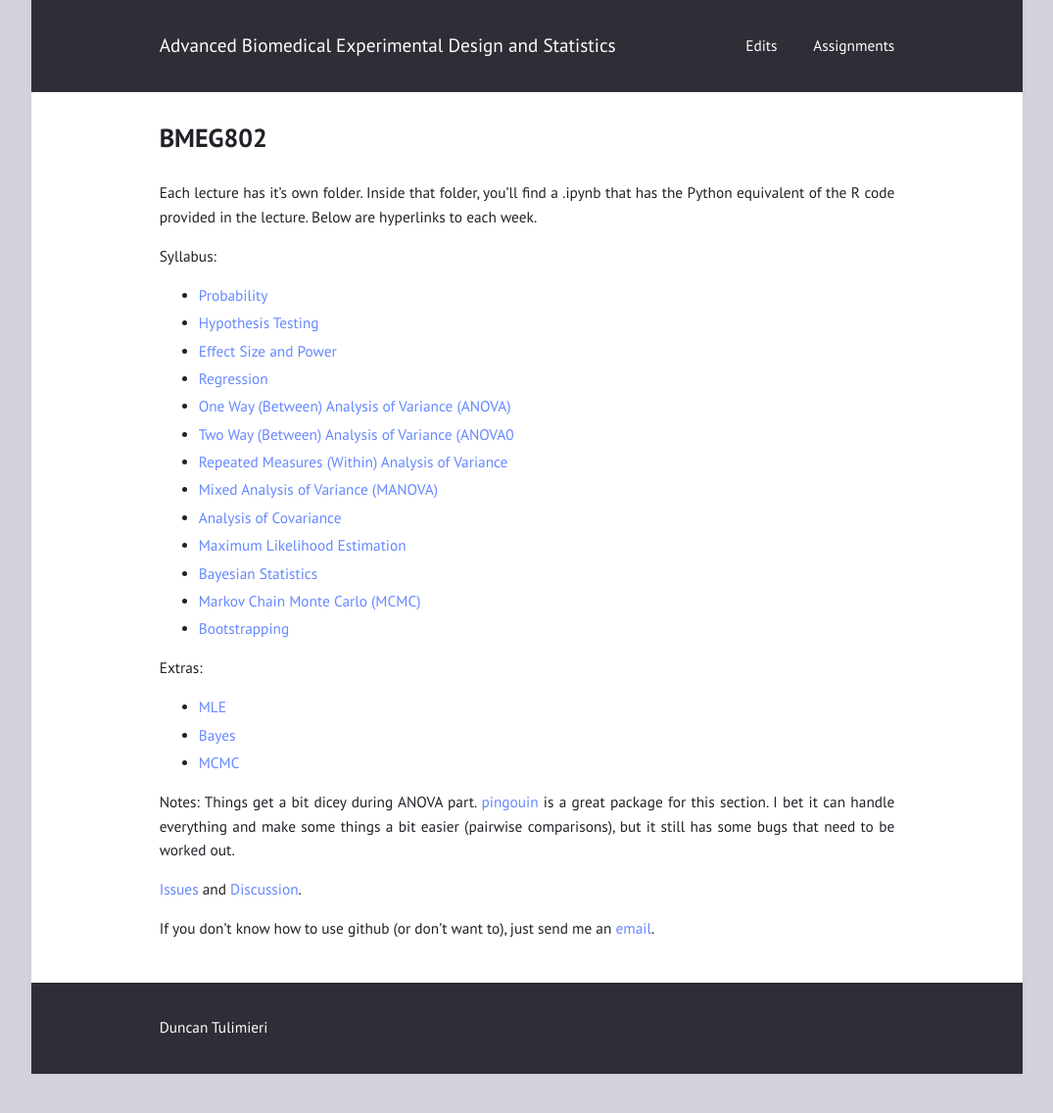
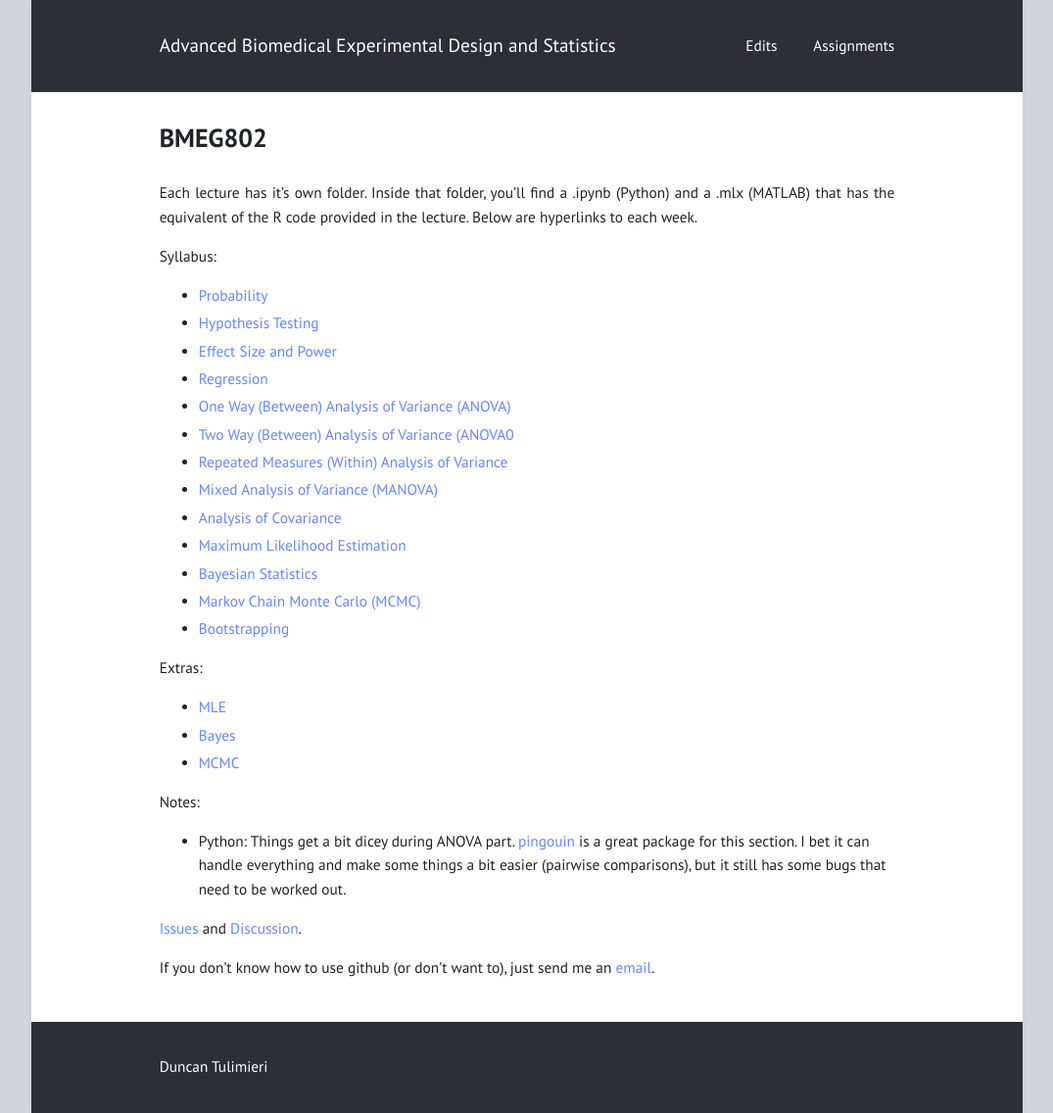
Before and after one commit to tulimid1/Advanced-Biomedical-Experimental-Design-and-Statistics, a Jekyll site: the page built from index.md, in a window 1280 px wide. Shown: the whole page at 98% size, without its empty margins (102-1177 px from the left). Built offline with Jekyll 4.4.1, drawn with Linux system fonts in a browser that asks for light colours; before the commit the page ends 1096 px from its top, so only the background shows below that; some of the changed lines change nothing that is shown.

Commit message:
Update index.md

```diff
--- a/index.md
+++ b/index.md
@@ -3,30 +3,31 @@ title: "BMEG802"
 layout: post
 ---
 
-Each lecture has it's own folder. Inside that folder, you'll find a .ipynb that has the Python equivalent of the R code provided in the lecture. Below are hyperlinks to each week.
+Each lecture has it's own folder. Inside that folder, you'll find a .ipynb (Python) and a .mlx (MATLAB) that has the equivalent of the R code provided in the lecture. Below are hyperlinks to each week.
 
 Syllabus:
 
-* [Probability](https://github.com/tulimid1/Advanced-Biomedical-Experimental-Design-and-Statistics/blob/main/Probability/Probability.ipynb)
-* [Hypothesis Testing](https://github.com/tulimid1/Advanced-Biomedical-Experimental-Design-and-Statistics/blob/main/Hypothesis%20Testing/HypothesisTesting.ipynb)
-* [Effect Size and Power](https://github.com/tulimid1/Advanced-Biomedical-Experimental-Design-and-Statistics/blob/main/Effect%20Size%20and%20Power/EffectSizeAndPower.ipynb)
-* [Regression](https://github.com/tulimid1/Advanced-Biomedical-Experimental-Design-and-Statistics/blob/main/Regression/Regression.ipynb)
-* [One Way (Between) Analysis of Variance (ANOVA)](https://github.com/tulimid1/Advanced-Biomedical-Experimental-Design-and-Statistics/blob/main/One%20Way%20(Between)%20Analysis%20of%20Variance%20(ANOVA)/OneWay_Between_AnalysisofVariance_ANOVA.ipynb)
-* [Two Way (Between) Analysis of Variance (ANOVA0](https://github.com/tulimid1/Advanced-Biomedical-Experimental-Design-and-Statistics/blob/main/Two%20Way%20(Between)%20Analysis%20of%20Variance%20(ANOVA)/TwoWay_Betwee_AnalysisofVariance_ANOVA.ipynb)
-* [Repeated Measures (Within) Analysis of Variance](https://github.com/tulimid1/Advanced-Biomedical-Experimental-Design-and-Statistics/blob/main/Repeated%20Measures%20(Within)%20Analysis%20of%20Variance%20(ANOVA)/RepeatedMeasures_Within_AnalysisofVariance_ANOVA.ipynb)
-* [Mixed Analysis of Variance (MANOVA)](https://github.com/tulimid1/Advanced-Biomedical-Experimental-Design-and-Statistics/blob/main/Mixed%20Analysis%20of%20Variance%20(MANOVA)/MixedAnalysisofVariance_MANOVA.ipynb)
-* [Analysis of Covariance](https://github.com/tulimid1/Advanced-Biomedical-Experimental-Design-and-Statistics/blob/main/Analysis%20of%20Covariance%20(ANCOVA)/AnalysisofCovariance_ANCOVA.ipynb)
-* [Maximum Likelihood Estimation](https://github.com/tulimid1/Advanced-Biomedical-Experimental-Design-and-Statistics/blob/main/Maximum%20LIkelihood%20Estimation/MaximumLikelihoodEstimation.ipynb)
-* [Bayesian Statistics](https://github.com/tulimid1/Advanced-Biomedical-Experimental-Design-and-Statistics/blob/main/Bayesian%20Statistics/BayesianStatistics.ipynb)
-* [Markov Chain Monte Carlo (MCMC)](https://github.com/tulimid1/Advanced-Biomedical-Experimental-Design-and-Statistics/blob/main/Markov%20Chain%20Monte%20Carlo%20(MCMC)/MarkovChainMonteCarlo_MCMC.ipynb)
-* [Bootstrapping](https://github.com/tulimid1/Advanced-Biomedical-Experimental-Design-and-Statistics/blob/main/Bootstrapping/Bootstrapping.ipynb)
+* [Probability](https://github.com/tulimid1/Advanced-Biomedical-Experimental-Design-and-Statistics/blob/main/Probability)
+* [Hypothesis Testing](https://github.com/tulimid1/Advanced-Biomedical-Experimental-Design-and-Statistics/blob/main/Hypothesis%20Testing)
+* [Effect Size and Power](https://github.com/tulimid1/Advanced-Biomedical-Experimental-Design-and-Statistics/blob/main/Effect%20Size%20and%20Power)
+* [Regression](https://github.com/tulimid1/Advanced-Biomedical-Experimental-Design-and-Statistics/blob/main/Regression)
+* [One Way (Between) Analysis of Variance (ANOVA)](https://github.com/tulimid1/Advanced-Biomedical-Experimental-Design-and-Statistics/blob/main/One%20Way%20(Between)%20Analysis%20of%20Variance%20(ANOVA))
+* [Two Way (Between) Analysis of Variance (ANOVA0](https://github.com/tulimid1/Advanced-Biomedical-Experimental-Design-and-Statistics/blob/main/Two%20Way%20(Between)%20Analysis%20of%20Variance%20(ANOVA))
+* [Repeated Measures (Within) Analysis of Variance](https://github.com/tulimid1/Advanced-Biomedical-Experimental-Design-and-Statistics/blob/main/Repeated%20Measures%20(Within)%20Analysis%20of%20Variance%20(ANOVA))
+* [Mixed Analysis of Variance (MANOVA)](https://github.com/tulimid1/Advanced-Biomedical-Experimental-Design-and-Statistics/blob/main/Mixed%20Analysis%20of%20Variance%20(MANOVA))
+* [Analysis of Covariance](https://github.com/tulimid1/Advanced-Biomedical-Experimental-Design-and-Statistics/blob/main/Analysis%20of%20Covariance%20(ANCOVA))
+* [Maximum Likelihood Estimation](https://github.com/tulimid1/Advanced-Biomedical-Experimental-Design-and-Statistics/blob/main/Maximum%20LIkelihood%20Estimatio)
+* [Bayesian Statistics](https://github.com/tulimid1/Advanced-Biomedical-Experimental-Design-and-Statistics/blob/main/Bayesian%20Statistics)
+* [Markov Chain Monte Carlo (MCMC)](https://github.com/tulimid1/Advanced-Biomedical-Experimental-Design-and-Statistics/blob/main/Markov%20Chain%20Monte%20Carlo%20(MCMC))
+* [Bootstrapping](https://github.com/tulimid1/Advanced-Biomedical-Experimental-Design-and-Statistics/blob/main/Bootstrapping)
 
 Extras:
 * [MLE](https://github.com/tulimid1/Advanced-Biomedical-Experimental-Design-and-Statistics/blob/main/Extra/MLE_bruteVis.ipynb)
 * [Bayes](https://github.com/tulimid1/Advanced-Biomedical-Experimental-Design-and-Statistics/blob/main/Extra/Bayes_stuff.ipynb)
 * [MCMC](https://github.com/tulimid1/Advanced-Biomedical-Experimental-Design-and-Statistics/blob/main/Extra/MCMC.ipynb)
 
-Notes: Things get a bit dicey during ANOVA part. [pingouin](https://pingouin-stats.org/api.html) is a great package for this section. I bet it can handle everything and make some things a bit easier (pairwise comparisons), but it still has some bugs that need to be worked out.
+Notes:
+* Python: Things get a bit dicey during ANOVA part. [pingouin](https://pingouin-stats.org/api.html) is a great package for this section. I bet it can handle everything and make some things a bit easier (pairwise comparisons), but it still has some bugs that need to be worked out.
 
 [Issues](https://github.com/tulimid1/Advanced-Biomedical-Experimental-Design-and-Statistics/issues) and [Discussion](https://github.com/tulimid1/Advanced-Biomedical-Experimental-Design-and-Statistics/discussions).
 
```
